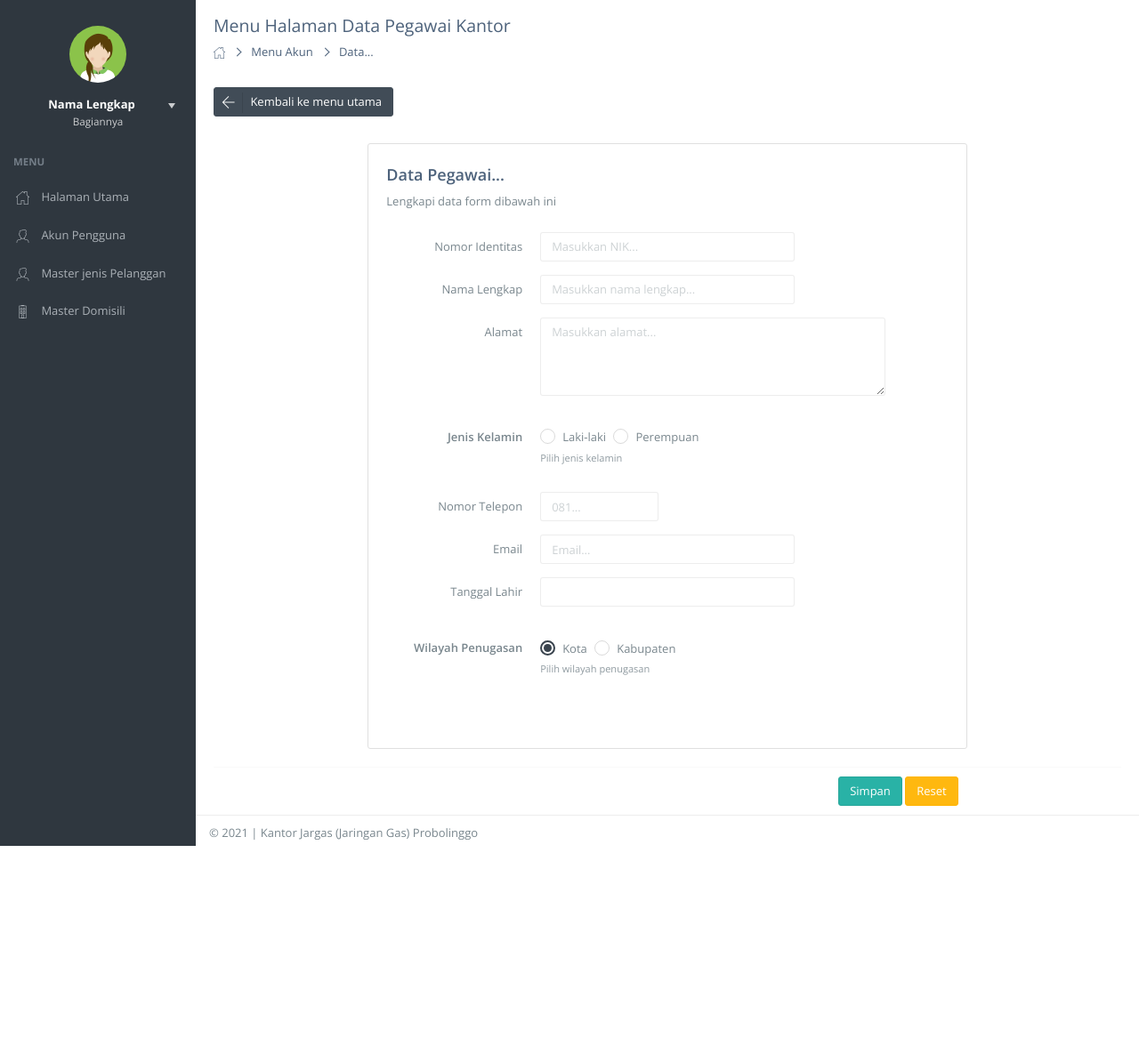
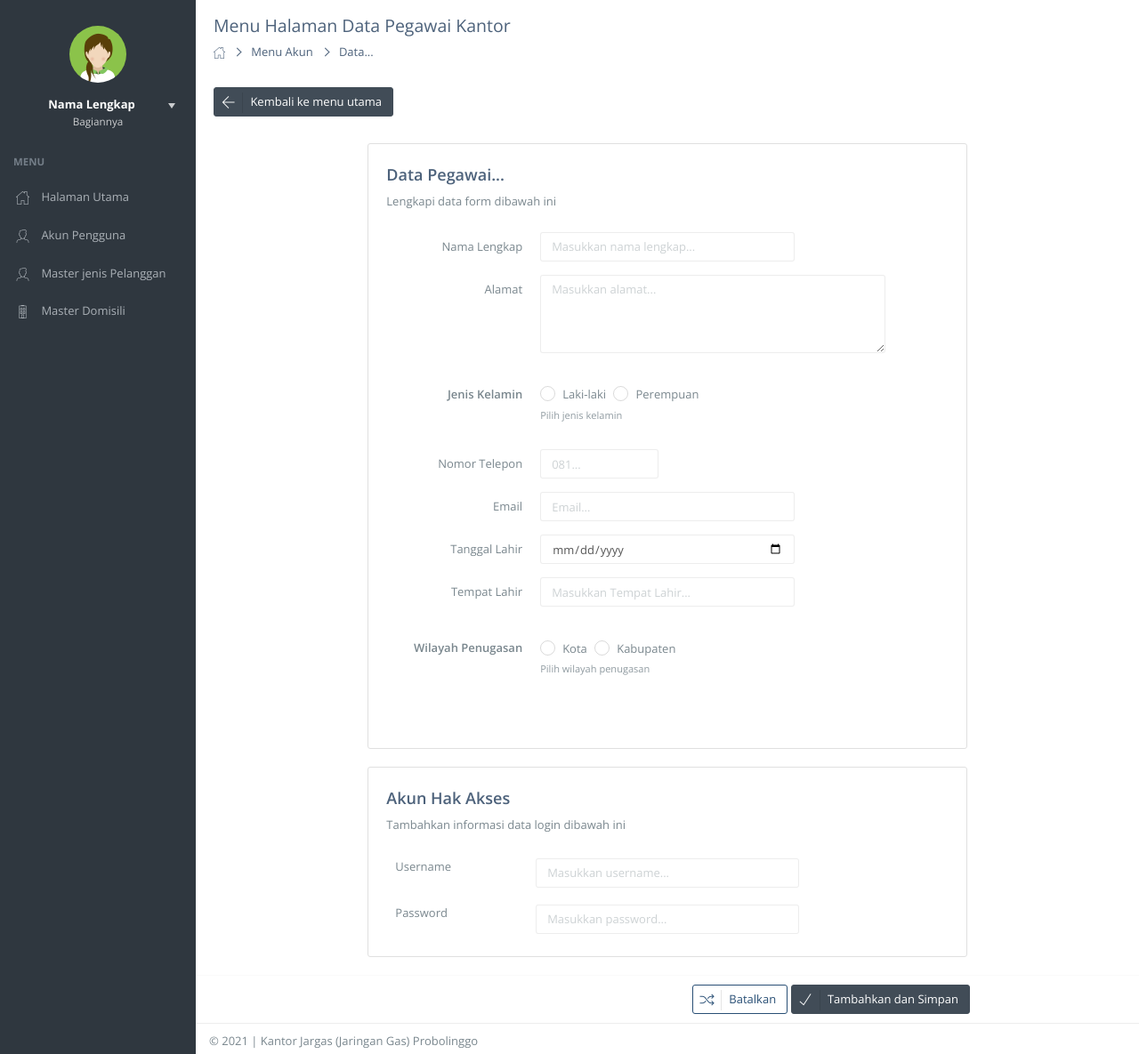
Before and after one commit to agusprasetyo30/monitoring-project, a CodeIgniter app: page /TA-Monitoring-AE12/index.php/account/editAkun in a window 1280 px wide. Shown: the part 60-1245 px from the top of the page at 89% size. Before the commit the page ends 1011 px from the top, so only its background shows below. Run offline with CodeIgniter, Linux system fonts and the light colour scheme; some web fonts are replaced.

Commit message:
Update tampilan form + button

```diff
--- a/application/models/M_account.php
+++ b/application/models/M_account.php
@@ -52,7 +52,7 @@
                 'telp'      => $this->input->post('notelp'),
                 'jenis_kelamin' => $this->input->post('gender'),
                 'tanggal_lahir' => $this->input->post('tanggallahir'),
-                'tempat_lahir'  => "",
+                'tempat_lahir'  => $this->input->post('tempatlahir'),
                 'foto'      => "",
                 'jabatan'   => "kantor",
                 'wilayah_penugasan' => $this->input->post('wilayah'),
--- a/application/views/account/V_account.php
+++ b/application/views/account/V_account.php
@@ -67,12 +67,6 @@
 												<p class="text-sm">Pegawai Kantor</p>
 												<p class="text-sm">Hamba Allah yang masih berusaha untuk istiqomah dengan hal-hal yang baik, aamiin.. </p>
 											</a>
-											<div class="pad-top btn-groups">
-												<a href="#" class="btn btn-icon demo-pli-facebook icon-lg add-tooltip" data-original-title="Facebook" data-container="body"></a>
-												<a href="#" class="btn btn-icon demo-pli-twitter icon-lg add-tooltip" data-original-title="Twitter" data-container="body"></a>
-												<a href="#" class="btn btn-icon demo-pli-google-plus icon-lg add-tooltip" data-original-title="Google+" data-container="body"></a>
-												<a href="#" class="btn btn-icon demo-pli-instagram icon-lg add-tooltip" data-original-title="Instagram" data-container="body"></a>
-											</div>
 										</div>
 									</div>
 								</div>
--- a/application/views/account/V_edit_account.php
+++ b/application/views/account/V_edit_account.php
@@ -47,71 +47,68 @@
 					            <!--===================================================-->
 					            <form class="form-horizontal">
 					                <div class="panel-body">
-                                    <div class="form-group">
-					                        <label for="demo-is-inputnormal" class="col-sm-3 control-label">Nomor Identitas</label>
-					                        <div class="col-sm-6">
-					                            <input type="text" placeholder="Masukkan NIK..."  class="form-control" id="demo-is-inputnormal">
-					                        </div>
-					                    </div>
-					                    <div class="form-group">
+									<div class="form-group">
 					                        <label for="demo-is-inputnormal" class="col-sm-3 control-label">Nama Lengkap</label>
 					                        <div class="col-sm-6">
-					                            <input type="text" placeholder="Masukkan nama lengkap..."  class="form-control" id="demo-is-inputnormal">
+					                            <input name="nama" type="text" placeholder="Masukkan nama lengkap..."  class="form-control" id="demo-is-inputnormal">
 					                        </div>
 					                    </div>
 					                    <div class="form-group">
 					                        <label for="demo-is-inputnormal" class="col-sm-3 control-label">Alamat</label>
 					                        <div class="col-sm-8">
-                                            <textarea placeholder="Masukkan alamat..." rows="4" class="form-control"></textarea>
+                                            <textarea placeholder="Masukkan alamat..." rows="4" class="form-control" name="alamat"></textarea>
 					                        </div>
 					                    </div>
+
                                         <div class="form-group pad-ver">
 					                    <label class="col-md-3 control-label text-semibold">Jenis Kelamin</label>
 					                    <div class="col-md-6">
 					                        <div class="radio">
+					                            <!-- Inline radio buttons -->
+					                            <input id="gender-1" class="magic-radio" type="radio" name="gender" value="L">
+					                            <label for="gender-1">Laki-laki</label>
 
-					                            <!-- Inline radio buttons -->
-					                            <input id="demo-inline-form-radio" class="magic-radio" type="radio" name="gender" value="L" checked>
-					                            <label for="demo-inline-form-radio">Laki-laki</label>
-
-					                            <input id="demo-inline-form-radio-2" class="magic-radio" type="radio" name="gender" value="P">
-					                            <label for="demo-inline-form-radio-2">Perempuan</label>
-
+					                            <input id="gender-2" class="magic-radio" type="radio" name="gender" value="P">
+					                            <label for="gender-2">Perempuan</label>
 					                        </div>
-
                                             <small class="text-muted">Pilih jenis kelamin</small>
-					                    </div>
-					                </div>
+											</div>
+										</div>
 
 					                    <div class="form-group">
 					                        <label class="col-sm-3 control-label">Nomor Telepon</label>
 					                        <div class="col-sm-3">
-					                            <input type="text" placeholder="081..."  class="form-control">
+					                            <input name="notelp" type="text" placeholder="081..."  class="form-control">
 					                        </div>
 					                    </div>
                                         <div class="form-group">
 					                        <label for="demo-is-inputnormal" class="col-sm-3 control-label">Email</label>
 					                        <div class="col-sm-6">
-					                            <input type="text" placeholder="Email..."  class="form-control" id="demo-is-inputnormal">
+					                            <input name="email" type="text" placeholder="Email..."  class="form-control" id="demo-is-inputnormal">
 					                        </div>
 					                    </div>
                                         <div class="form-group">
 					                        <label for="demo-is-inputnormal" class="col-sm-3 control-label">Tanggal Lahir</label>
 					                        <div class="col-sm-6">
-					                            <input type="text" class="form-control" id="demo-is-inputnormal">
+					                            <input name="tanggallahir" type="date" class="form-control" id="demo-is-inputnormal">
 					                        </div>
 					                    </div>
-
-                                        <div class="form-group pad-ver">
+										<div class="form-group">
+					                        <label for="demo-is-inputnormal" class="col-sm-3 control-label">Tempat Lahir</label>
+					                        <div class="col-sm-6">
+					                            <input name="tempatlahir" type="text" placeholder="Masukkan Tempat Lahir..."  class="form-control" id="demo-is-inputnormal">
+					                        </div>
+					                    </div>
+										<div class="form-group pad-ver">
 					                    <label class="col-md-3 control-label text-semibold">Wilayah Penugasan</label>
 					                    <div class="col-md-6">
 					                        <div class="radio">
 					                            <!-- Inline radio buttons -->
-					                            <input id="demo-inline-form-radio" class="magic-radio" type="radio" name="gender" value="Kot" checked>
-					                            <label for="demo-inline-form-radio">Kota</label>
+					                            <input id="wilayah-1" class="magic-radio" type="radio" name="wilayah" value="Kota" >
+					                            <label for="wilayah-1">Kota</label>
 
-					                            <input id="demo-inline-form-radio-2" class="magic-radio" type="radio" name="gender" value="Kab">
-					                            <label for="demo-inline-form-radio-2">Kabupaten</label>
+					                            <input id="wilayah-2" class="magic-radio" type="radio" name="wilayah" value="Kab">
+					                            <label for="wilayah-2">Kabupaten</label>
 					                        </div>
                                             <small class="text-muted">Pilih wilayah penugasan</small>
 											</div>
@@ -122,11 +119,38 @@
                             </div>
 					    </div>
 
+                        <div class="row">
+
+                        <div class="col-md-8 col-md-offset-2">
+                            <div class="panel panel-body" style="border : 1px solid #e0e0e0">
+                            <h4>Akun Hak Akses</h4>
+                                <p>Tambahkan informasi data login dibawah ini</p>
+					            <!--===================================================-->
+					            <form class="form-horizontal">
+                                    <br>
+                                    <div class="form-group">
+					                    <label for="demo-is-inputnormal" class="col-sm-3 control-label">Username</label>
+					                    <div class="col-sm-6">
+					                    	<input name="username" type="text" placeholder="Masukkan username..."  class="form-control" id="demo-is-inputnormal">
+					                    </div>
+					                </div>
+                                    <br>
+                                    <br>
+                                    <div class="form-group">
+					                        <label for="demo-is-inputnormal" class="col-sm-3 control-label">Password</label>
+					                        <div class="col-sm-6">
+					                            <input name="password" type="password" placeholder="Masukkan password..."  class="form-control" id="demo-is-inputnormal">
+					                        </div>
+					                </div>
+                                    </div>
+					            </div>
+                            </div>
+					    </div>
                         <div class="panel-footer">
 							<div class="row">
 					                <div class="col-md-10 text-right">
-					                    <button class="btn btn-mint" type="submit">Simpan</button>
-					                    <button class="btn btn-warning" type="reset">Reset</button>
+										<a href="<?php echo base_url('account') ?>" class="btn btn-default btn-hover-primary btn-labeled" style="color: #294f75; border: 1px solid #294f75 !important"><i class="btn-label ti-control-shuffle"></i> Batalkan</a>
+                    					<button class="btn btn-primary btn-labeled btn-submit"><i class="btn-label ti-check"></i> Tambahkan dan Simpan</button>
 					                </div>
 					            </div>
 					    </div>
```
Also changed, not shown: application/views/account/V_add_account.php (+8 -2 lines).
